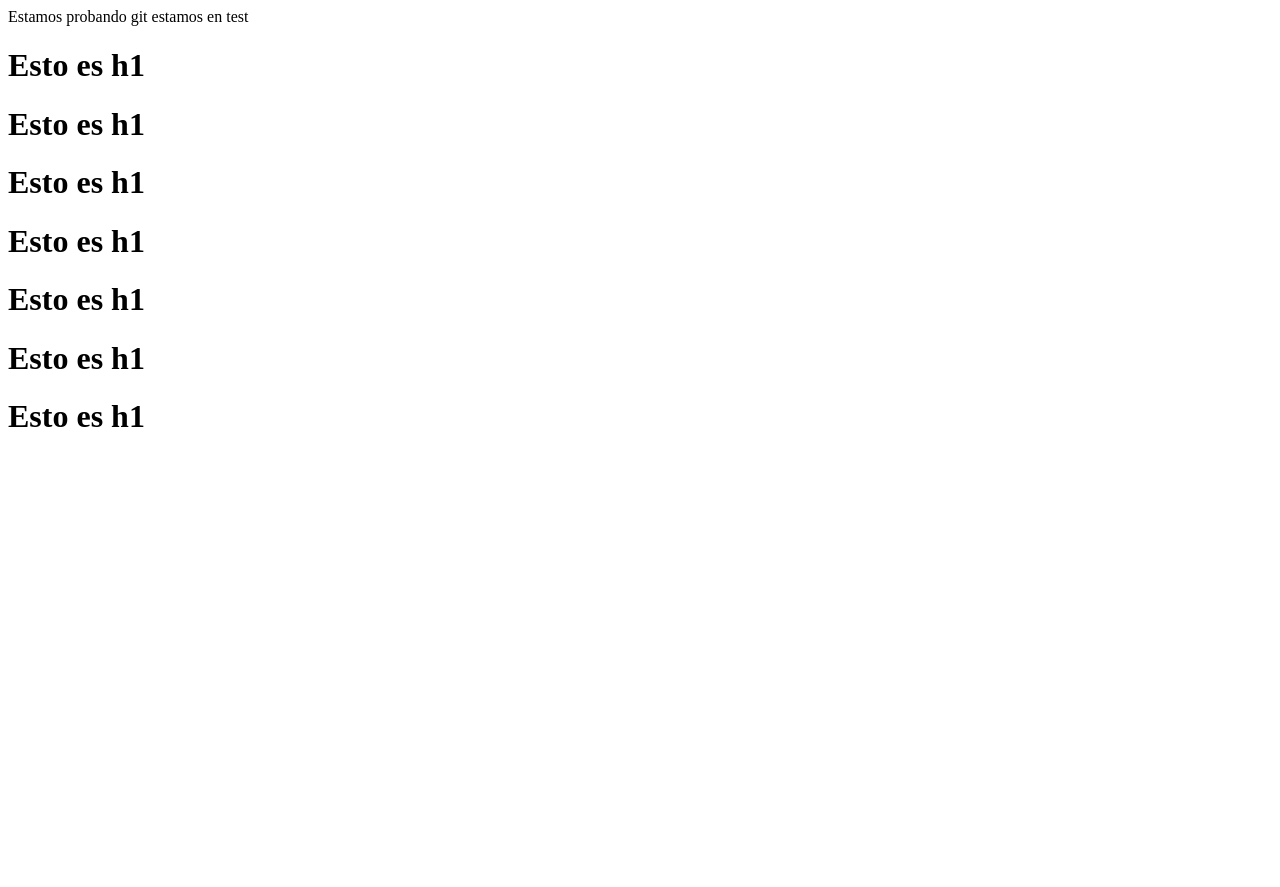
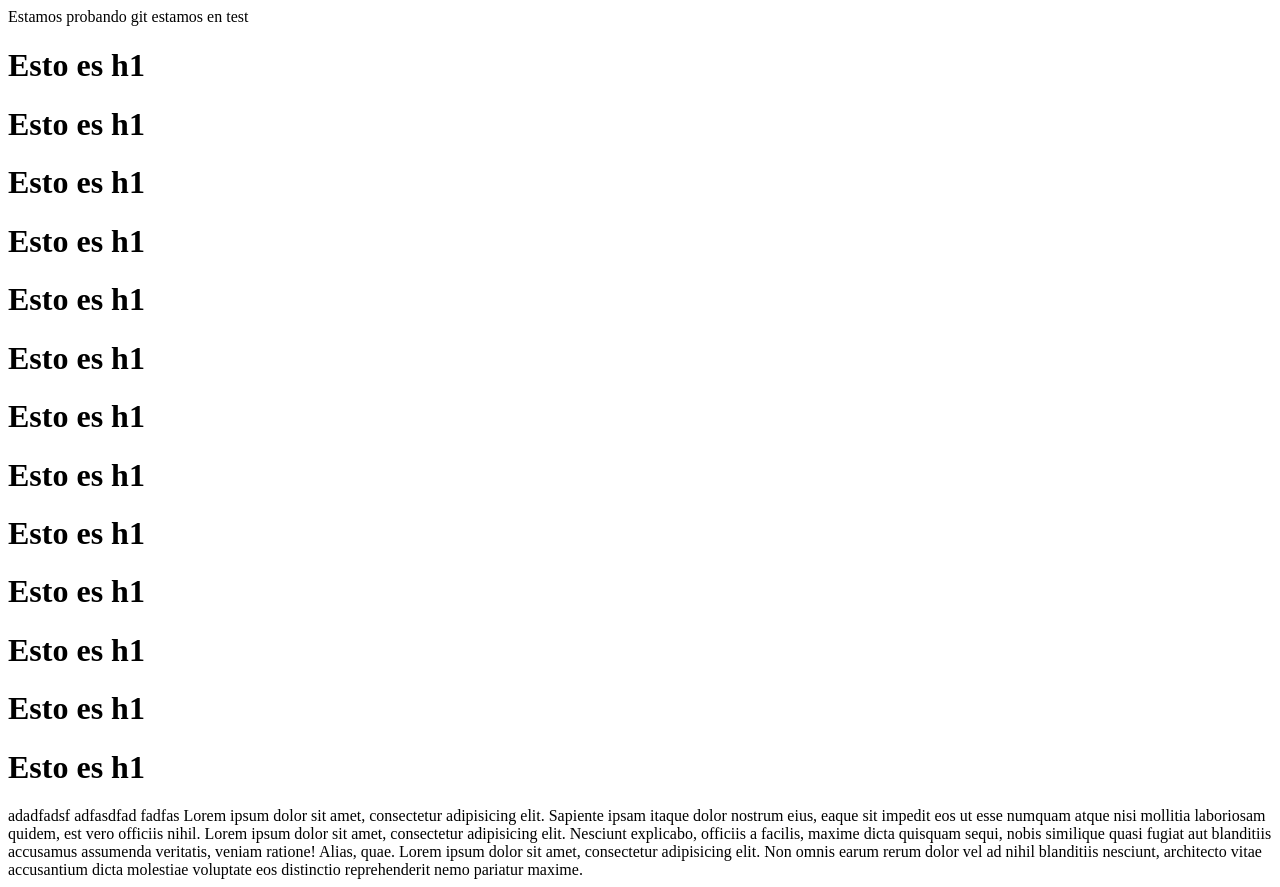
Before and after one commit to jguija2/probandogit, a plain HTML site: page index.html in a window 1280 px wide. Before the commit the page ends 800 px from the top, so only its background shows below. Drawn offline with Linux system fonts and the light colour scheme.

Commit message:
lorem ipsum

```diff
--- a/index.html
+++ b/index.html
@@ -16,7 +16,18 @@
 	<h1>Esto es h1</h1>
 	<h1>Esto es h1</h1>
 
+	<h1>Esto es h1</h1>
+	<h1>Esto es h1</h1>
+	<h1>Esto es h1</h1>
+	<h1>Esto es h1</h1>
+	<h1>Esto es h1</h1>
+	<h1>Esto es h1</h1>
+adadfadsf
+adfasdfad
+fadfas
+Lorem ipsum dolor sit amet, consectetur adipisicing elit. Sapiente ipsam itaque dolor nostrum eius, eaque sit impedit eos ut esse numquam atque nisi mollitia laboriosam quidem, est vero officiis nihil.
 
-
+Lorem ipsum dolor sit amet, consectetur adipisicing elit. Nesciunt explicabo, officiis a facilis, maxime dicta quisquam sequi, nobis similique quasi fugiat aut blanditiis accusamus assumenda veritatis, veniam ratione! Alias, quae.
+Lorem ipsum dolor sit amet, consectetur adipisicing elit. Non omnis earum rerum dolor vel ad nihil blanditiis nesciunt, architecto vitae accusantium dicta molestiae voluptate eos distinctio reprehenderit nemo pariatur maxime.
 </body>
 </html>
```
